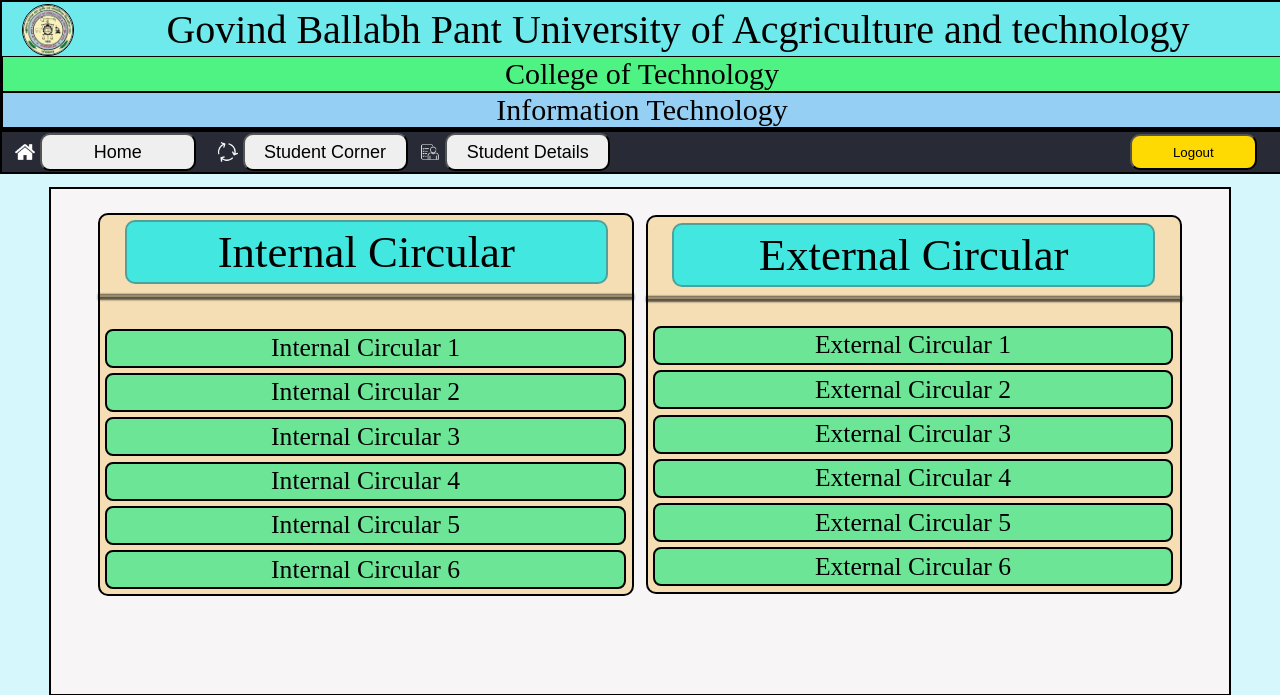
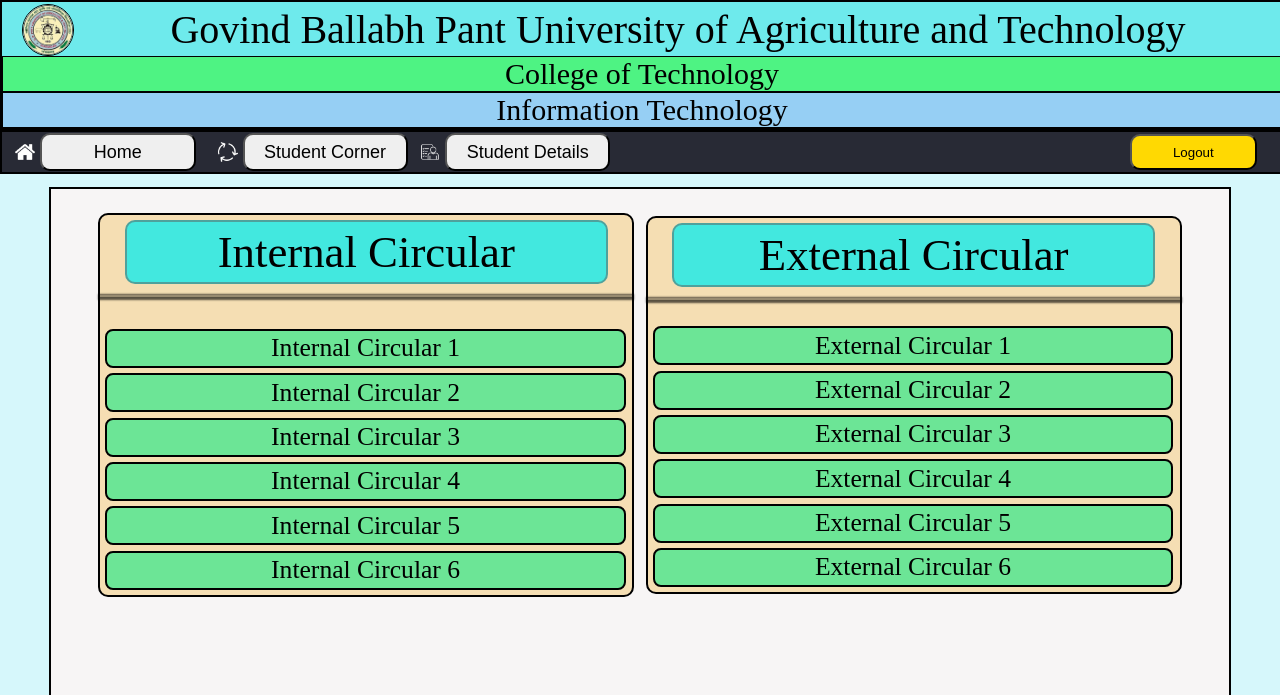
Before and after one commit to anirudhkala110/Mini-Major-Project, a Django app: page /Circular_Homepage/ in a window 1280 px wide. Shown: the top 695 px of the page. Run offline with Django 4.2, Linux system fonts and the light colour scheme.

Commit message:
Update header.html
Signed-off-by: Anirudh Kala <122237860+anirudhkala110@users.noreply.github.com>

```diff
--- a/templates/header.html
+++ b/templates/header.html
@@ -18,7 +18,7 @@
                     </div>
                     <div class="universitynameandlogo">Govind Ballabh Pant
                         University of
-                        Acgriculture and technology</div>
+                        Agriculture and Technology</div>
                 </div>
                 <div class="colgname">College of Technology</div>
                 <div class="department">Information Technology</div>
```
